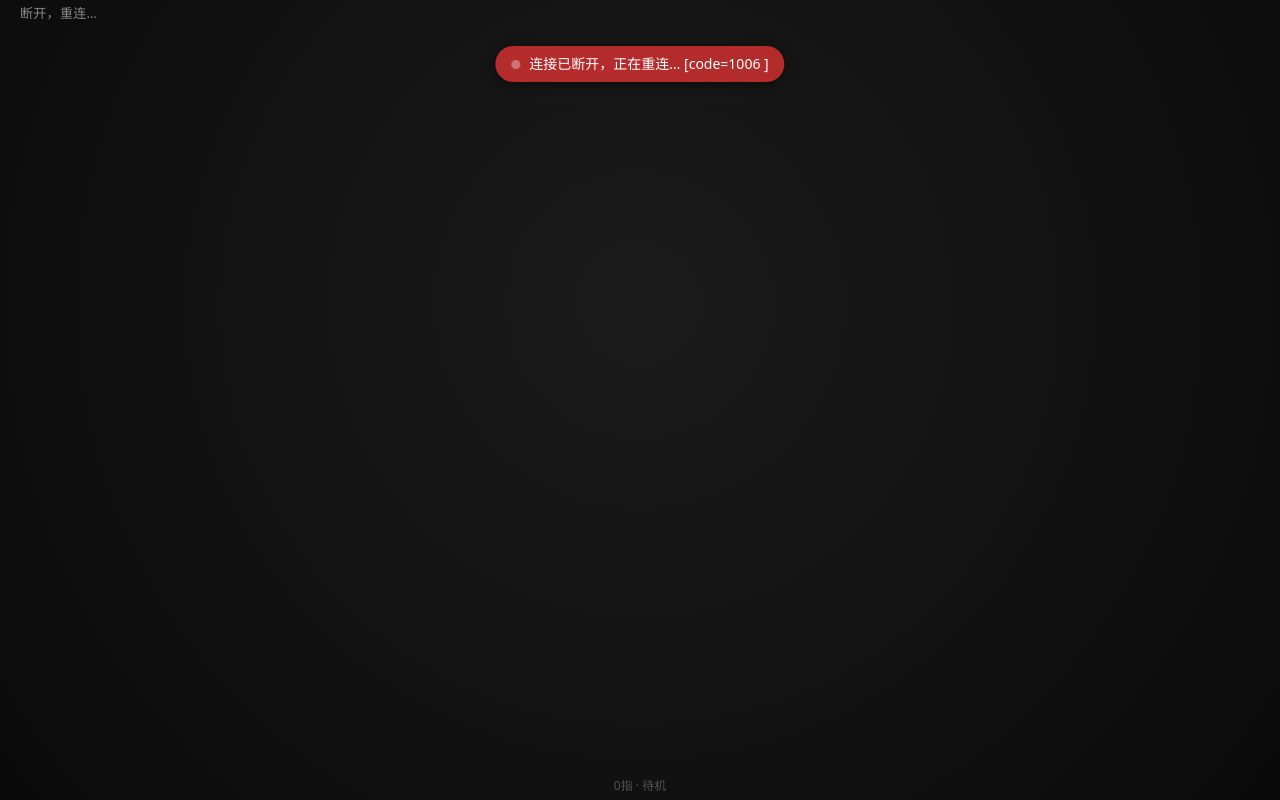
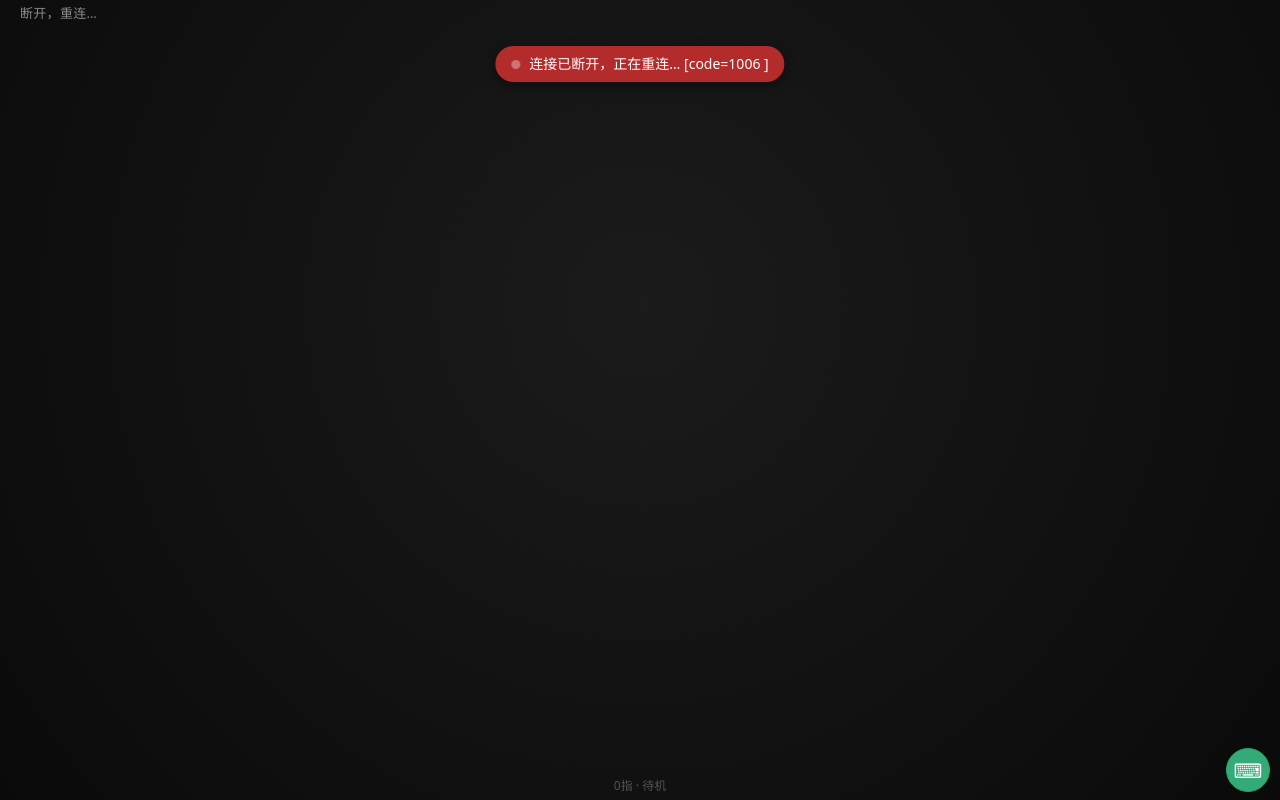
Before and after one commit to wang19baby/win-mouse-fix, a plain HTML site: page assets/trackpad.html in a window 1280 px wide. Drawn offline with Linux system fonts and the light colour scheme.

Commit message:
fix(trackpad): restore #inputToggle CSS rule lost in earlier edit
User-reported: the keyboard glyph was no longer anchored to the
bottom-right corner.

Root cause: during the input-bar layout tightening (adfba45) the
edit that rebuilt the CSS block for #inputBar..#sendBtn:active
accidentally dropped the separate #inputToggle{...} rule that follows
it. The button element and its JS binding were intact, but without
position:fixed/bottom/right the <button> rendered as an unstyled
inline element sitting in the normal flow near the top of the pad,
invisible against the dark background.

Fix: re-add the #inputToggle rule verbatim (fixed bottom-right,
44px green circle, z-index:20, safe-area-aware bottom offset).

Also ran a full id-vs-CSS audit (python one-off, not committed):
every id referenced by getElementById exists in the HTML; the only
id without a dedicated CSS rule is bannerText, which intentionally
inherits from #banner. The existing DOM-id regression test already
covers the HTML side; the CSS side is verified by this audit.

190/190 tests pass.

```diff
--- a/assets/trackpad.html
+++ b/assets/trackpad.html
@@ -39,6 +39,7 @@
   #collapseBtn{background:#3a7;color:#fff;border:none;border-radius:50%;width:36px;height:36px;font:16px system-ui;cursor:pointer;flex-shrink:0;display:flex;align-items:center;justify-content:center;}
   #sendBtn{background:#3a7;color:#fff;border:none;border-radius:8px;padding:0 12px;font:13px system-ui;font-weight:600;cursor:pointer;white-space:nowrap;flex-shrink:0;height:36px;}
   #sendBtn:active{background:#2a6;}
+  #inputToggle{position:fixed;bottom:calc(env(safe-area-inset-bottom,0px) + 8px);right:10px;background:#3a7;color:#fff;border:1px solid #2a6;border-radius:50%;width:44px;height:44px;font:20px system-ui;z-index:20;display:flex;align-items:center;justify-content:center;cursor:pointer;transition:transform .15s;}
 </style>
 </head>
 <body>
```
